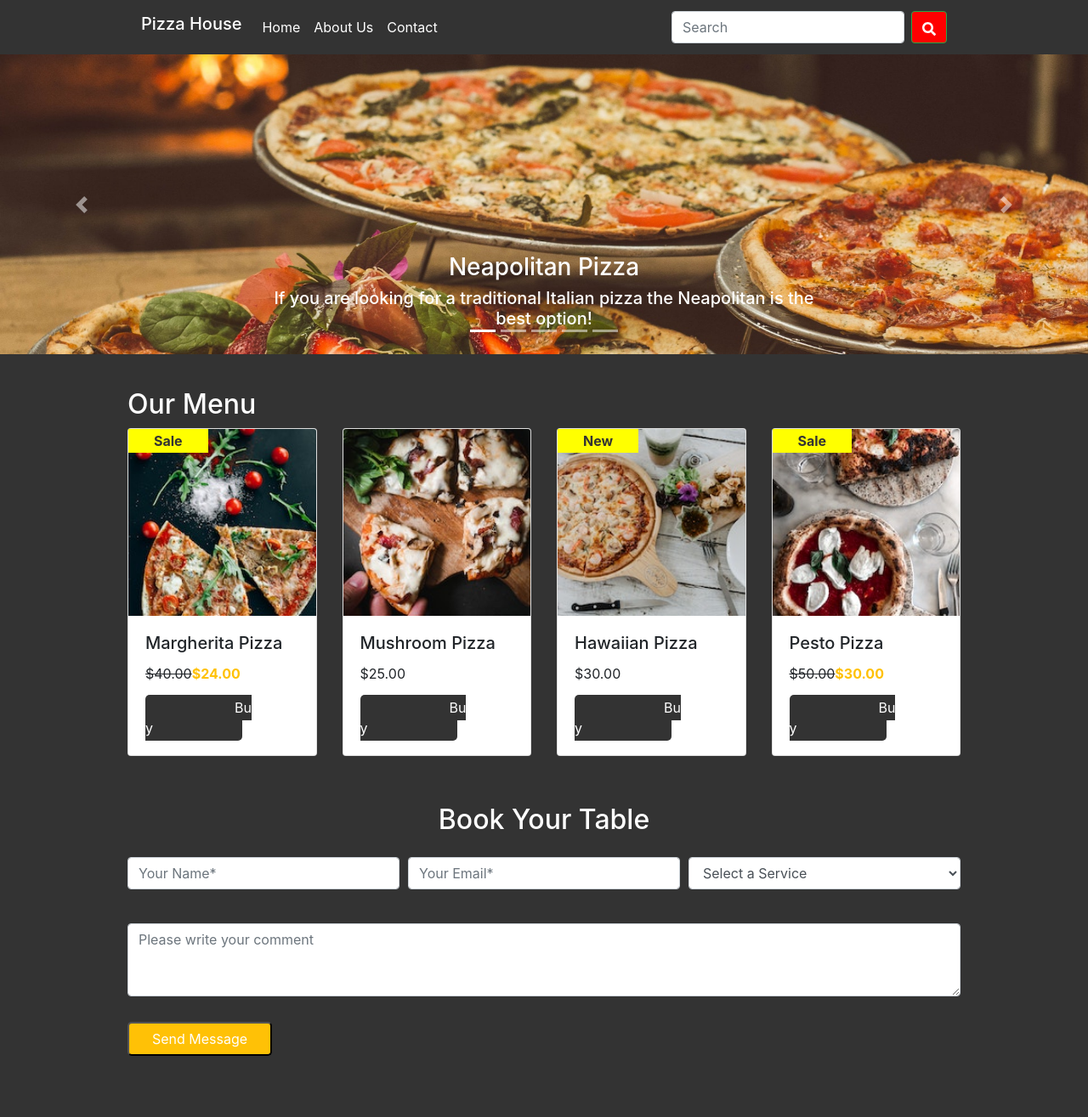
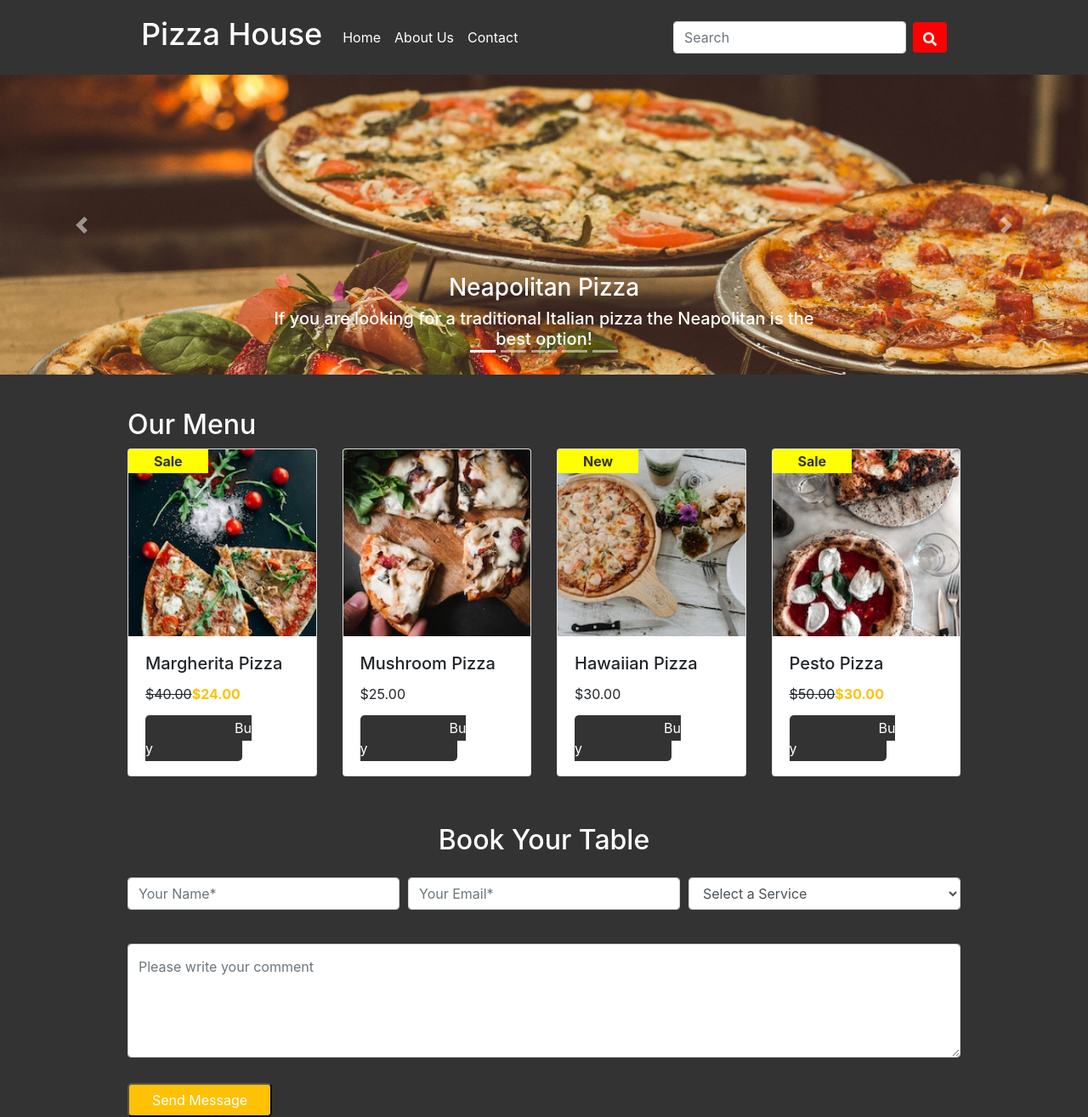
Before and after one commit to ngththinh/my-app, a React (Create React App) app: page / in a window 1280 px wide. Shown: the whole page at 85% size. Before the commit the page ends 1243 px from the top, so only its background shows below. Built offline with nearby package versions, Linux system fonts and the light colour scheme.

Commit message:
updates lab2

```diff
--- a/src/index.css
+++ b/src/index.css
@@ -16,9 +16,13 @@ code {
   background-color: #333;
   color: #fff;
 }
+.navbar-brand{
+  font-size: 2.25em;
+}
 .btn{
   color: white;
   background-color: red;
+  border: none;
 }
 .bg-light {
   background-color: #333333 !important;
@@ -84,3 +88,6 @@ code {
   color: #FFC106;
   font-weight: 700;
 }
+.form-control {
+  line-height: 2.5;
+}
```
